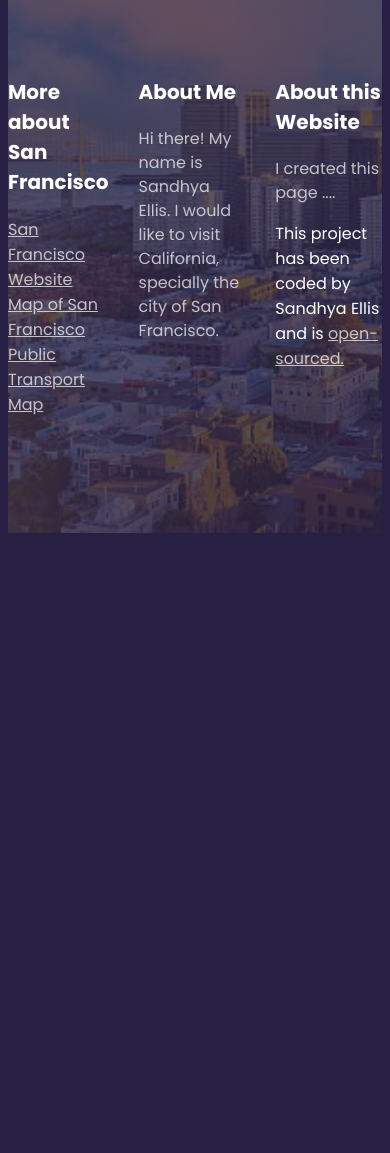
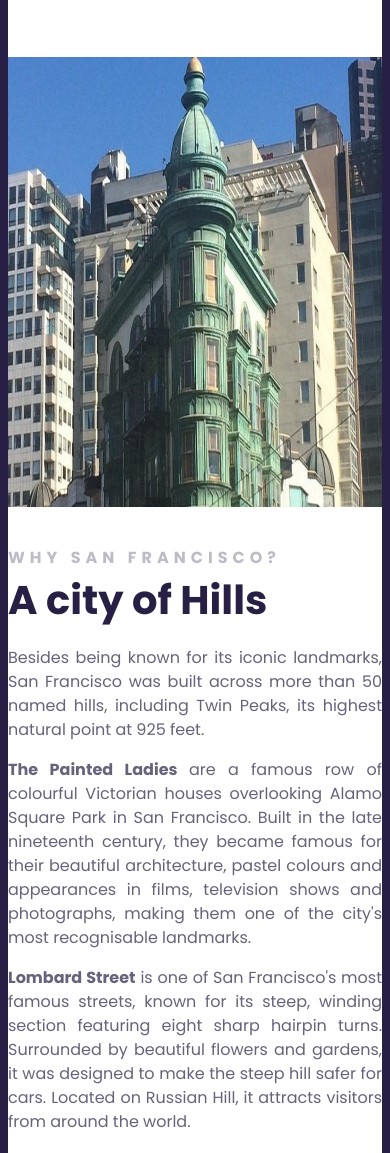
Before and after one commit to sandye604x/SanFrancisco-travel-project, a plain HTML site: page index.html in a window 390 px wide. Shown: the part 460-1613 px from the top of the page. Before the commit the page ends 1001 px from the top, so only its background shows below. Drawn offline with Linux system fonts and the light colour scheme.

Commit message:
updated the footer and main section of body and made it responsive

```diff
--- a/index.html
+++ b/index.html
@@ -20,8 +20,28 @@
     <a href="">Learn More</a>
  </header>
 
+<main>
+  <section class="grid grid-2-columns">
+  <div>
+  <img src="images/building.jpg" class="image-building" alt="Image of Sentinel Building" />
+  </div>
+  <div>
+  <h2>Why San Francisco?</h2>
+  <h3>A city of Hills</h3>
+  <p>Besides being known for its iconic landmarks, San Francisco was built across more than 50 named hills, including Twin Peaks, its highest natural point at 925 feet.</p>
+  <p>
+   <strong>The Painted Ladies </strong>are a famous row of colourful Victorian houses overlooking Alamo Square Park in San Francisco. Built in the late nineteenth century, they became famous for their beautiful architecture, pastel colours and appearances in films, television shows and photographs, making them one of the city's most recognisable landmarks.
+  </p>
+  <p>
+  <strong>Lombard Street</strong> is one of San Francisco's most famous streets, known for its steep, winding section featuring eight sharp hairpin turns. Surrounded by beautiful flowers and gardens, it was designed to make the steep hill safer for cars. Located on Russian Hill, it attracts visitors from around the world.
+  </p>
+  </div>
+
+</section>
+</main>
+
 <footer>
-  <section class="grid">
+  <section class="grid grid-3-columns">
     <div>
         <h3>More about San Francisco</h3>
         <ul>
@@ -37,14 +57,14 @@
         </ul>
       </div>
 
-    <div class="about_me">
+    <div>
         <h3>About Me</h3>
-      <p class="text-justify text-wrap">Hi there! My name is Sandhya Ellis. I would like to visit California, specially the city of San Francisco.</p>
+      <p>Hi there! My name is Sandhya Ellis. I would like to visit California, specially the city of San Francisco.</p>
     </div>
 
     <div>
         <h3>About this Website</h3>
-      <p class="text-justify text-wrap">I created this page ....</p>
+      <p>I created this page ....</p>
        This project has been coded by Sandhya Ellis and is <a href="https://github.com/sandye604x/SanFrancisco-travel-project" target="_blank">open-sourced.</open-sourced></a>
     </div>
     </section>
--- a/src/styles.css
+++ b/src/styles.css
@@ -55,8 +55,6 @@ footer {
   background-image: linear-gradient(rgba(39,32,68, 0.7), rgba(39,32,68, 0.8)), url("../images/city1.jpg");
   background-repeat: no-repeat;
   background-size:cover;
-  padding:100px 0;
-
 }
 
 footer h3 {
@@ -90,6 +88,44 @@ footer a {
 section {
   max-width: 1200px;
   margin:0 auto;
+  padding:100px 0;
+}
+
+main {
+  background-color:white;
+}
+
+main h2 {
+  font-weight: 700;
+  font-size: 16px;
+  line-height: 1.5;
+  margin: 0;
+  letter-spacing: 5px;
+  color: #272044;
+  opacity: 0.3;
+  text-transform: uppercase;
+  margin:0;
+}
+
+main h3 {
+  font-weight: 700;
+  font-size: 40px;
+  line-height:1.5;
+  color: #272044;
+  margin:0;
+}
+
+main p {
+  font-weight:400;
+  font-size:16px;
+  line-height:1.5;
+  color:#272044;
+  opacity:0.7;
+}
+
+p {
+  text-align:justify;
+  text-wrap:wrap;
 }
 
 .container {
@@ -99,12 +135,20 @@ section {
 
 .grid {
   display: grid;
-  grid-template-columns: 1fr 2fr 2fr;
-  grid-gap:30px;
+  grid-template-columns: 1fr 1fr;
+  grid-gap:60px;
 }
 
-.about_me {
-  margin: 0 auto;
+.grid-2-columns {
+   grid-template-columns: 1fr 1fr;
+}
+.grid-3-columns {
+  grid-template-columns: 2fr 2fr 2fr;
+}
+
+.image-building {
+  max-width:100%;
+  height:450px;
 }
 
 @media(max-width:960px) {
@@ -123,4 +167,13 @@ section {
   header h3 {
     font-size:12px;
   }
+
+  .grid {
+    grid-template-columns:1fr;
+    grid-gap:32px;
+  }
+
+  .section {
+    padding:30px;
+  }
 }
```
Also changed, not shown: images/building.jpg (added).
